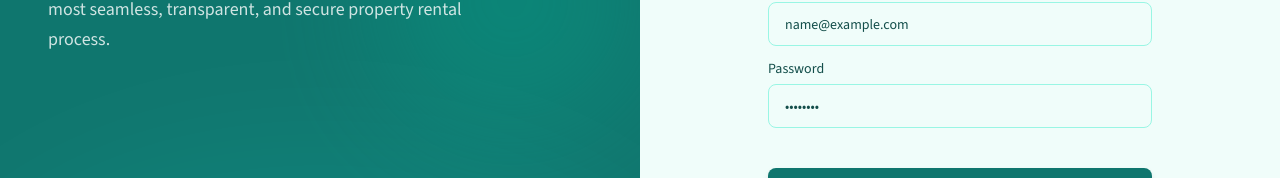
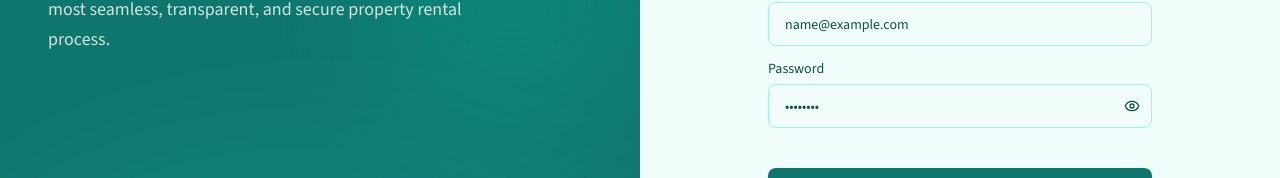
Before and after one commit to cyphex-0/PrimeRentals, a Next.js app: page /auth/login in a window 1280 px wide. Shown: the part 327-505 px from the top of the page. Built offline with nearby package versions, Linux system fonts and the light colour scheme; no server answers.

Commit message:
feat(auth): add password visibility toggle to login and register forms

```diff
--- a/src/app/auth/login/page.tsx
+++ b/src/app/auth/login/page.tsx
@@ -5,7 +5,7 @@
 import { useRouter } from "next/navigation";
 import { useForm } from "react-hook-form";
 import { zodResolver } from "@hookform/resolvers/zod";
-import { Loader2, AlertCircle } from "lucide-react";
+import { Loader2, AlertCircle, Eye, EyeOff } from "lucide-react";
 import { toast } from "sonner";
 
 import { Button } from "@/components/ui/button";
@@ -20,6 +20,7 @@
   const router = useRouter();
   const setAuth = useAuthStore((state) => state.setAuth);
   const queryClient = useQueryClient();
+  const [showPassword, setShowPassword] = React.useState(false);
 
   const { register, handleSubmit, setError, formState: { errors, isSubmitting } } = useForm<LoginInput>({
     resolver: zodResolver(loginSchema),
@@ -77,12 +78,21 @@
           <div className="flex items-center justify-between">
             <label className="text-sm font-medium leading-none">Password</label>
           </div>
-          <Input
-            type="password"
-            placeholder="••••••••"
-            {...register("password")}
-            className={errors.password ? "border-destructive focus-visible:ring-destructive" : ""}
-          />
+          <div className="relative">
+            <Input
+              type={showPassword ? "text" : "password"}
+              placeholder="••••••••"
+              {...register("password")}
+              className={errors.password ? "border-destructive focus-visible:ring-destructive pr-10" : "pr-10"}
+            />
+            <button
+              type="button"
+              onClick={() => setShowPassword(!showPassword)}
+              className="absolute right-3 top-1/2 -translate-y-1/2 text-muted-foreground hover:text-foreground focus:outline-none"
+            >
+              {showPassword ? <EyeOff className="h-4 w-4" /> : <Eye className="h-4 w-4" />}
+            </button>
+          </div>
           {errors.password && <p className="text-sm text-destructive">{errors.password.message}</p>}
         </div>
 
--- a/src/app/auth/register/page.tsx
+++ b/src/app/auth/register/page.tsx
@@ -5,7 +5,7 @@
 import { useRouter } from "next/navigation";
 import { useForm, Controller } from "react-hook-form";
 import { zodResolver } from "@hookform/resolvers/zod";
-import { Loader2, User as UserIcon, Building, AlertCircle } from "lucide-react";
+import { Loader2, User as UserIcon, Building, AlertCircle, Eye, EyeOff } from "lucide-react";
 import { toast } from "sonner";
 
 import { Button } from "@/components/ui/button";
@@ -18,6 +18,7 @@
 export default function RegisterPage() {
   const router = useRouter();
   const setAuth = useAuthStore((state) => state.setAuth);
+  const [showPassword, setShowPassword] = React.useState(false);
 
   const { register, handleSubmit, control, setError, formState: { errors, isSubmitting } } = useForm<RegisterInput>({
     resolver: zodResolver(registerSchema),
@@ -123,12 +124,21 @@
 
         <div className="space-y-2">
           <label className="text-sm font-medium leading-none">Password</label>
-          <Input
-            type="password"
-            placeholder="••••••••"
-            {...register("password")}
-            className={errors.password ? "border-destructive focus-visible:ring-destructive" : ""}
-          />
+          <div className="relative">
+            <Input
+              type={showPassword ? "text" : "password"}
+              placeholder="••••••••"
+              {...register("password")}
+              className={errors.password ? "border-destructive focus-visible:ring-destructive pr-10" : "pr-10"}
+            />
+            <button
+              type="button"
+              onClick={() => setShowPassword(!showPassword)}
+              className="absolute right-3 top-1/2 -translate-y-1/2 text-muted-foreground hover:text-foreground focus:outline-none"
+            >
+              {showPassword ? <EyeOff className="h-4 w-4" /> : <Eye className="h-4 w-4" />}
+            </button>
+          </div>
           {errors.password && <p className="text-sm text-destructive">{errors.password.message}</p>}
         </div>
 
```
